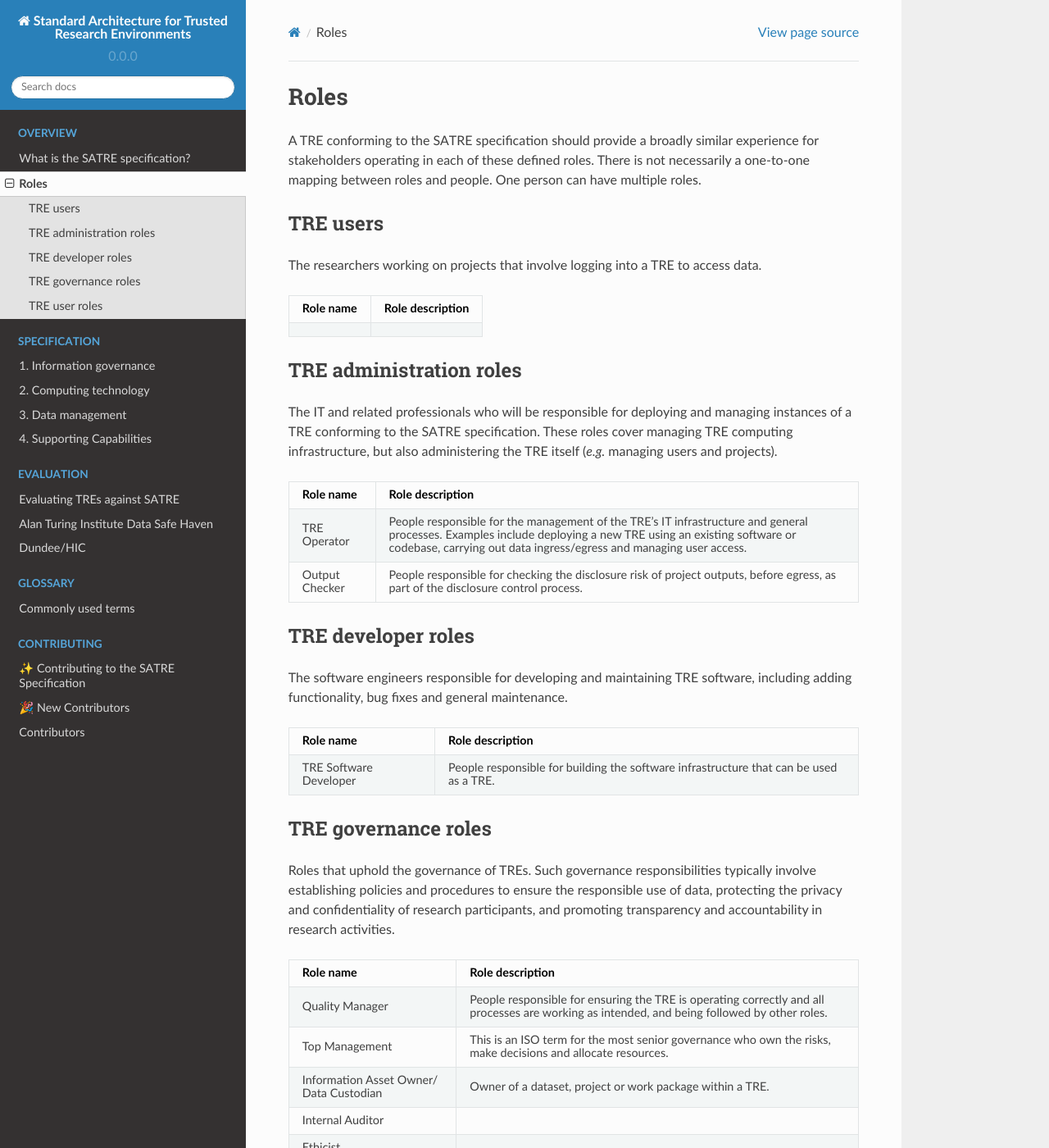
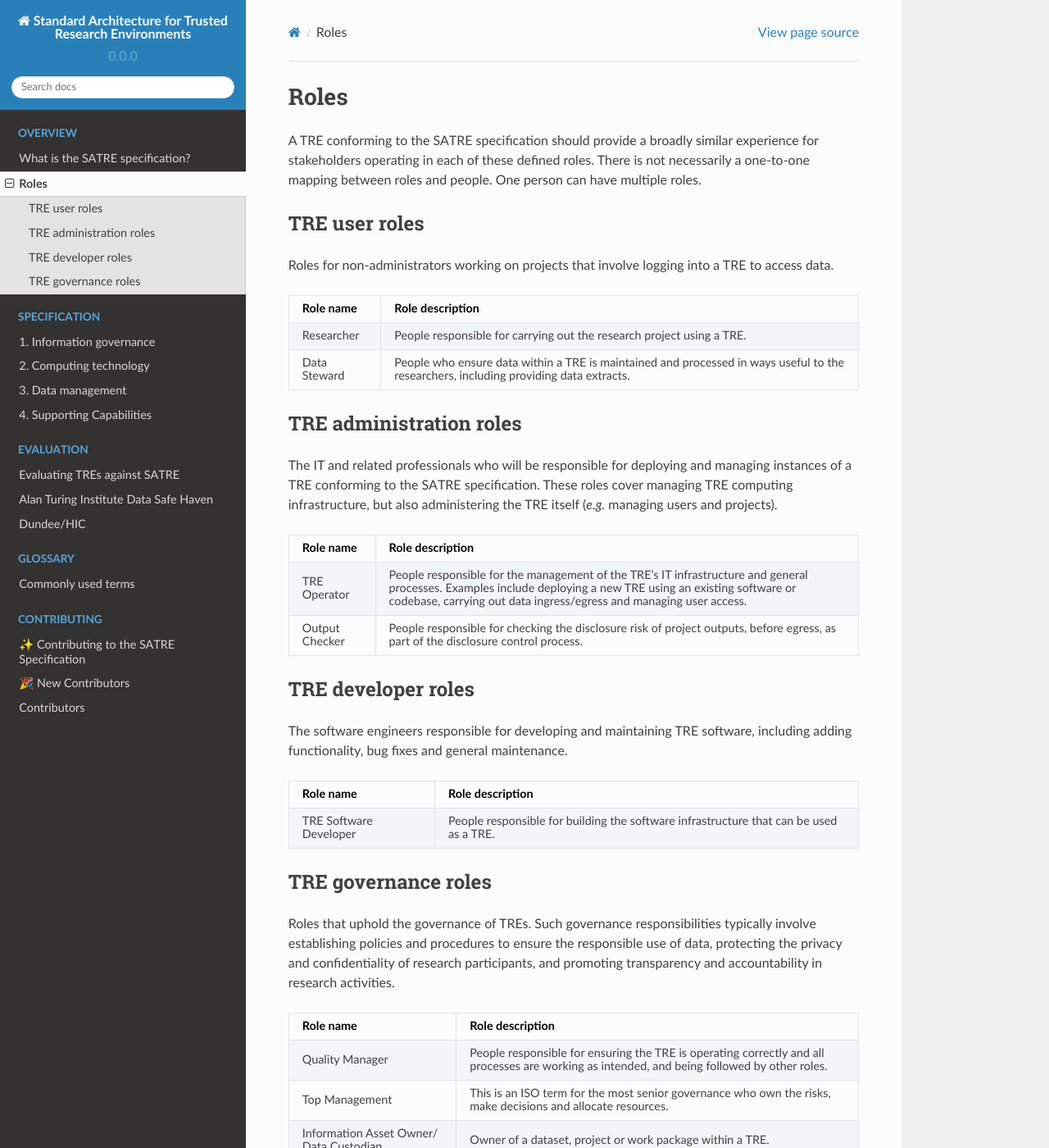
Before and after one commit to sa-tre/satre-specification, a Sphinx documentation site: the page built from docs/source/roles.md, in a window 1280 px wide and 1400 px high. Shown: the whole window at 82% size. Built offline with Sphinx 7.4.7 and the Read the Docs theme 2.0.0, drawn with Linux system fonts in a browser that asks for light colours; some of the changed text lies outside the part shown.

Commit message:
remove duplicate user roles

````diff
--- a/docs/source/roles.md
+++ b/docs/source/roles.md
@@ -6,20 +6,25 @@ A TRE conforming to the SATRE specification should provide a broadly similar exp
 There is not necessarily a one-to-one mapping between roles and people.
 One person can have multiple roles.
 
-## TRE users
+(user_roles)=
 
-The researchers working on projects that involve logging into a TRE to access data.
+## TRE user roles
+
+Roles for non-administrators working on projects that involve logging into a TRE to access data.
 
 <!-- The document will explain that user experience of the platform and associated documentation should feel similar across TREs conforming to SATRE specification. -->
 
 ```{list-table}
 :header-rows: 1
-:name: tab-tre-role-user
+:name: tab-tre-role-users
 
 * - Role name
   - Role description
-* -
-  -
+* - Researcher
+  - People responsible for carrying out the research project using a TRE.
+* - Data Steward
+  - People who ensure data within a TRE is maintained and processed in ways useful to the researchers, including providing data extracts.
+
 ```
 
 (admin_roles)=
@@ -88,22 +93,3 @@ Such governance responsibilities typically involve establishing policies and pro
   - Members of the public charged with oversight of TRE operational decisions on behalf of parties affected by data usage.
 
 ```
-
-(user_roles)=
-
-## TRE user roles
-
-Roles for non-administrators who have access to the TRE for the purpose of research with contained data.
-
-```{list-table}
-:header-rows: 1
-:name: tab-tre-role-users
-
-* - Role name
-  - Role description
-* - Researcher
-  - People responsible for carrying out the research project using a TRE.
-* - Data Steward
-  - People who ensure data within a TRE is maintained and processed in ways useful to the researchers, including providing data extracts.
-
-```
````
